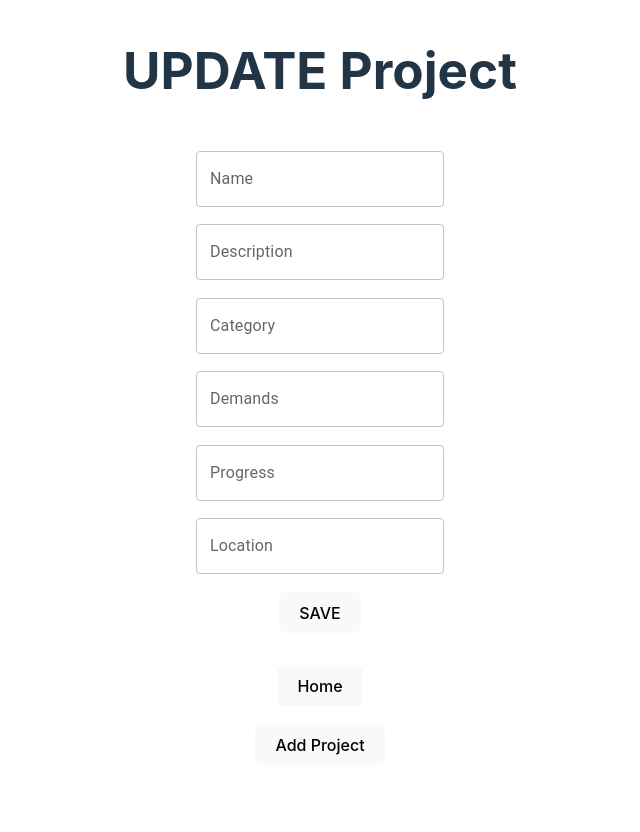
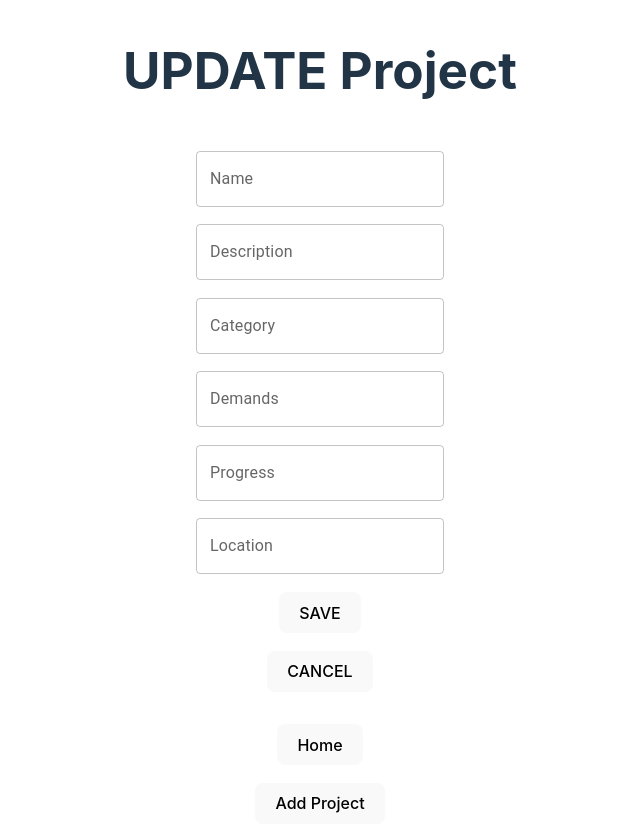
Before and after one commit to Ben-21/capstone-neuefische, a React (Vite) app in the folder frontend/: page /add-project in a window 1280 px wide. Shown: the whole page, without its empty margins (320-960 px from the left). Before the commit the page ends 800 px from the top, so only its background shows below. Built offline with nearby package versions, Linux system fonts and the light colour scheme; no server answers; the HTML template or start-up script is replaced by a standard one.

Commit message:
add cancel button

```diff
--- a/frontend/src/pages/AddEditProject.tsx
+++ b/frontend/src/pages/AddEditProject.tsx
@@ -132,6 +132,7 @@ export default function AddEditProject() {
                        label="Location"
                        variant="outlined"/>
             <button type={"submit"}>SAVE</button>
+            <button type={"button"} onClick={() => navigate("/")}>CANCEL</button>
         </StyledForm>
     )
 }
```
